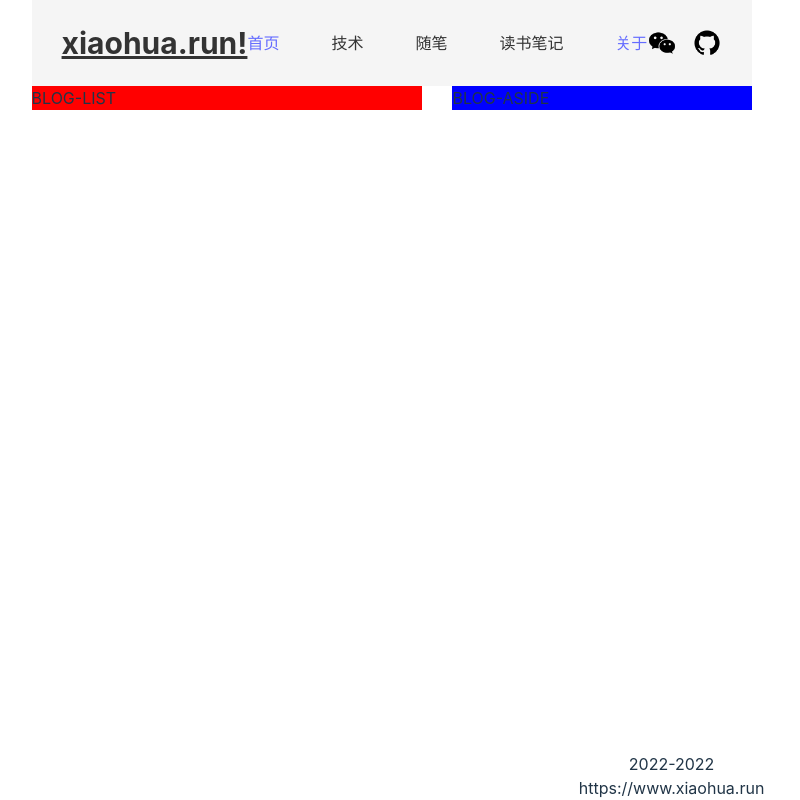
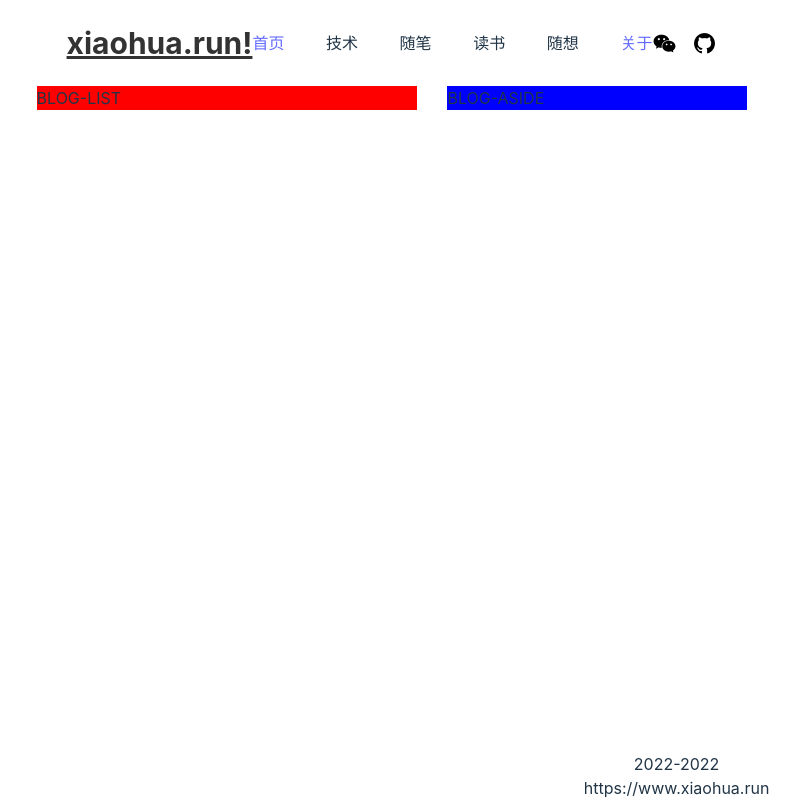
Before and after one commit to pengxiaohua/my-blog-web, a React (Vite) app: page / in a window 1280 px wide. Shown: the whole page, without its empty margins (248-1048 px from the left). Built offline with nearby package versions, Linux system fonts and the light colour scheme.

Commit message:
feat: 增加暗黑模式

```diff
--- a/index.html
+++ b/index.html
@@ -1,13 +1,25 @@
 <!DOCTYPE html>
-<html lang="en">
+<html lang="en" class="dark">
+
 <head>
   <meta charset="UTF-8" />
   <link rel="icon" type="image/svg+xml" href="/vite.svg" />
   <meta name="viewport" content="width=device-width, initial-scale=1.0" />
   <title>xiaohua.run!</title>
+  <script>
+    try {
+      if (localStorage.theme === 'dark' || (!('theme' in localStorage) && window.matchMedia('(prefers-color-scheme: dark)').matches)) {
+        document.documentElement.classList.add('dark')
+      } else {
+        document.documentElement.classList.remove('dark')
+      }
+    } catch (_) { }
+  </script>
 </head>
+
 <body>
-    <div id="root"></div>
+  <div id="root" class=""></div>
   <script type="module" src="/src/index.tsx"></script>
 </body>
+
 </html>
--- a/src/components/Header/index.scss
+++ b/src/components/Header/index.scss
@@ -1,5 +1,5 @@
 .header {
-  background: #f5f5f5;
+  // background: #f5f5f5;
   width: 100%;
   height: 86px;
   padding: 0 30px;
@@ -27,8 +27,8 @@
 
   &__wechat-link,
   &__github-link {
-    width: 30px;
-    height: 30px;
+    width: 25px;
+    height: 25px;
   }
 
   &__wechat-link {
--- a/src/components/Navigation/index.scss
+++ b/src/components/Navigation/index.scss
@@ -12,7 +12,7 @@
 
   &__nav-item {
     list-style: none;
-    color: #333;
+    cursor: pointer;
 
     a {
       text-decoration: none;
--- a/src/components/Navigation/index.tsx
+++ b/src/components/Navigation/index.tsx
@@ -14,12 +14,15 @@ type Props = IProps & Partial<DefaultProps>
 const Navigation: FC<Props> = (props) => {
   return (
     <div className="navigation-page">
-      <ul className="navigation-page__nav-list">
-        <li className="navigation-page__nav-item"><Link to="/">首页</Link></li>
+      <ul className="navigation-page__nav-list font-bold">
+        <li className="navigation-page__nav-item">
+          <Link to="/" className="hover:text-sky-500 dark:hover:text-sky-400">首页</Link>
+        </li>
         <li className="navigation-page__nav-item">技术</li>
         <li className="navigation-page__nav-item">随笔</li>
-        <li className="navigation-page__nav-item">读书笔记</li>
-        <li className="navigation-page__nav-item"><Link to="/about-me">关于</Link></li>
+        <li className="navigation-page__nav-item">读书</li>
+        <li className="navigation-page__nav-item">随想</li>
+        <li className="navigation-page__nav-item hover:text-sky-500 dark:hover:text-sky-400"><Link to="/about-me">关于</Link></li>
       </ul>
     </div>
   )
--- a/tailwind.config.cjs
+++ b/tailwind.config.cjs
@@ -8,4 +8,5 @@ module.exports = {
     extend: {},
   },
   plugins: [],
+  darkMode: 'class',
 }
```
Lines whose indentation alone changed are shown as unchanged.
